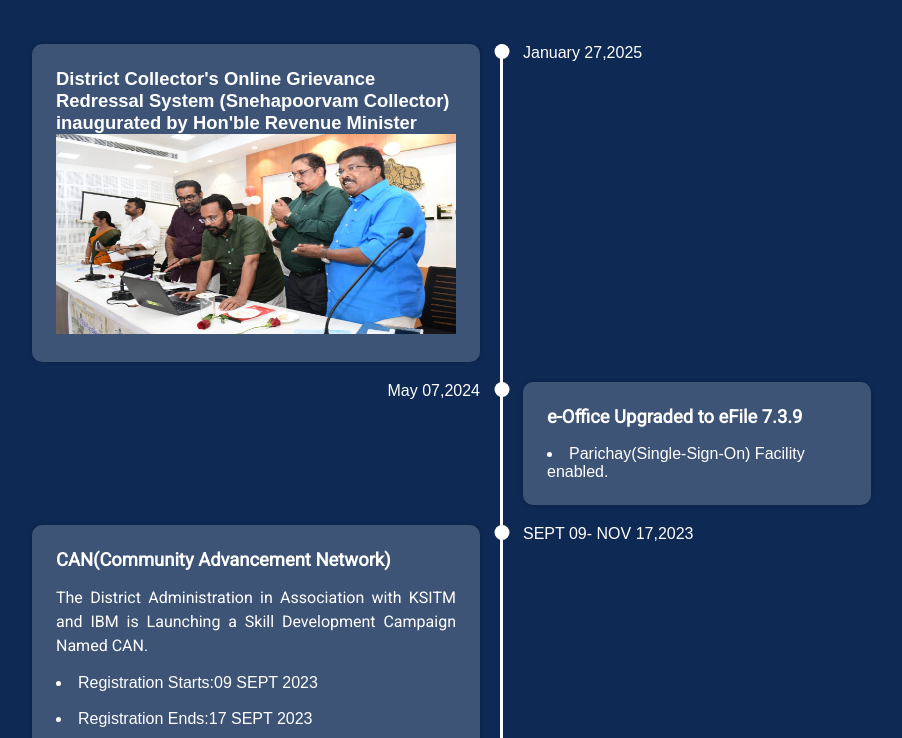
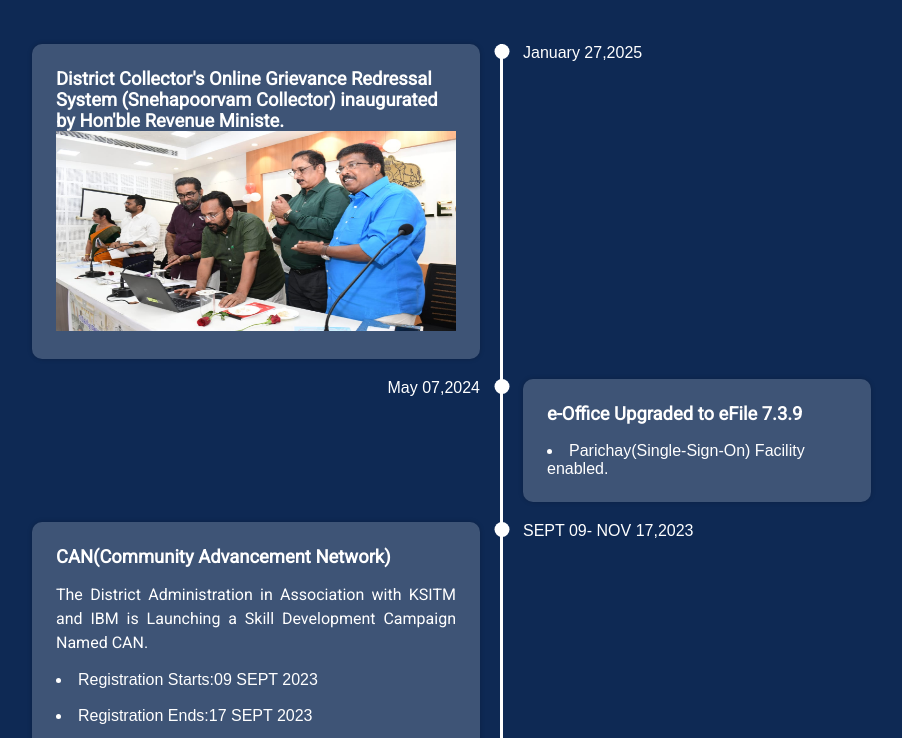
Before and after one commit to fossmission/fossmission.github.io, a plain HTML site: page index.html in a window 1280 px wide. Shown: the part 62-800 px from the top of the page, without its empty margins (253-1155 px from the left). Drawn offline with Linux system fonts and the light colour scheme; a web font is replaced by a local one.

Commit message:
Update index.html

```diff
--- a/index.html
+++ b/index.html
@@ -32,7 +32,7 @@
     <div class="timeline__component">
       <div class="timeline">
       <div class="timeline__component timeline__component--bg">
-      <h2 class="timeline__title">District Collector's Online Grievance Redressal System <b>(Snehapoorvam Collector) </b>inaugurated by Hon'ble Revenue Minister</h2>
+      <h2 class="timeline__title"  style="font-family: 'Roboto', sans-serif;">District Collector's Online Grievance Redressal System <b>(Snehapoorvam Collector) </b>inaugurated by Hon'ble Revenue Ministe.</h2>
 <!--       <p class="timeline__paragraph">One day Training Programme on e-Office  for the staffs of KWA (Kerala Water Authority Office-Alappuzha)  was held on the 25<sup>th</sup> of July 2022 at DeGS Training Hall,The programme was led by Matter experts from KSITM.</p>  -->
     <img src="./Images/snehapoorvam_Collector.jpeg" alt="dc" style="width:400px;height:200px;">
       </div>
```
